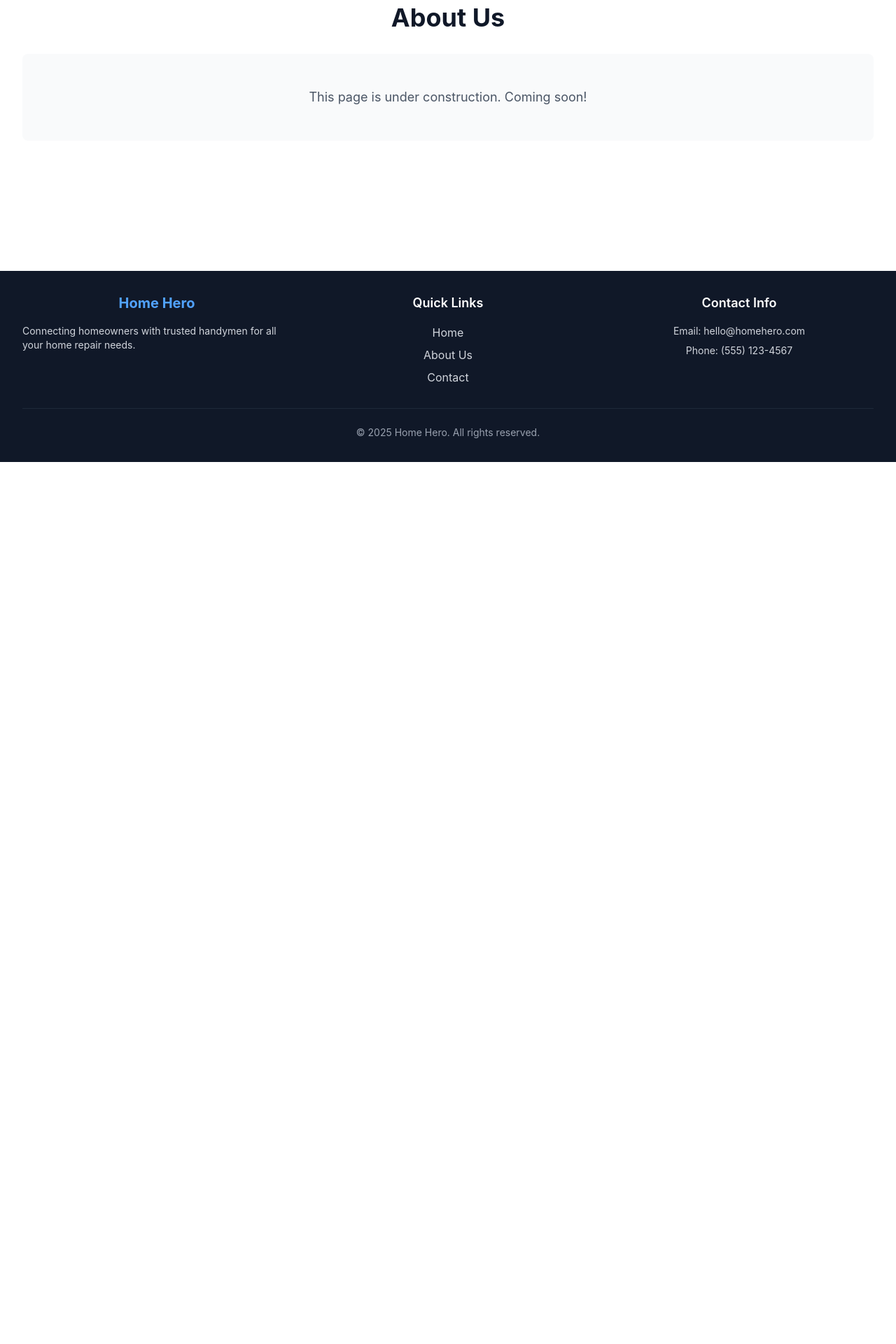
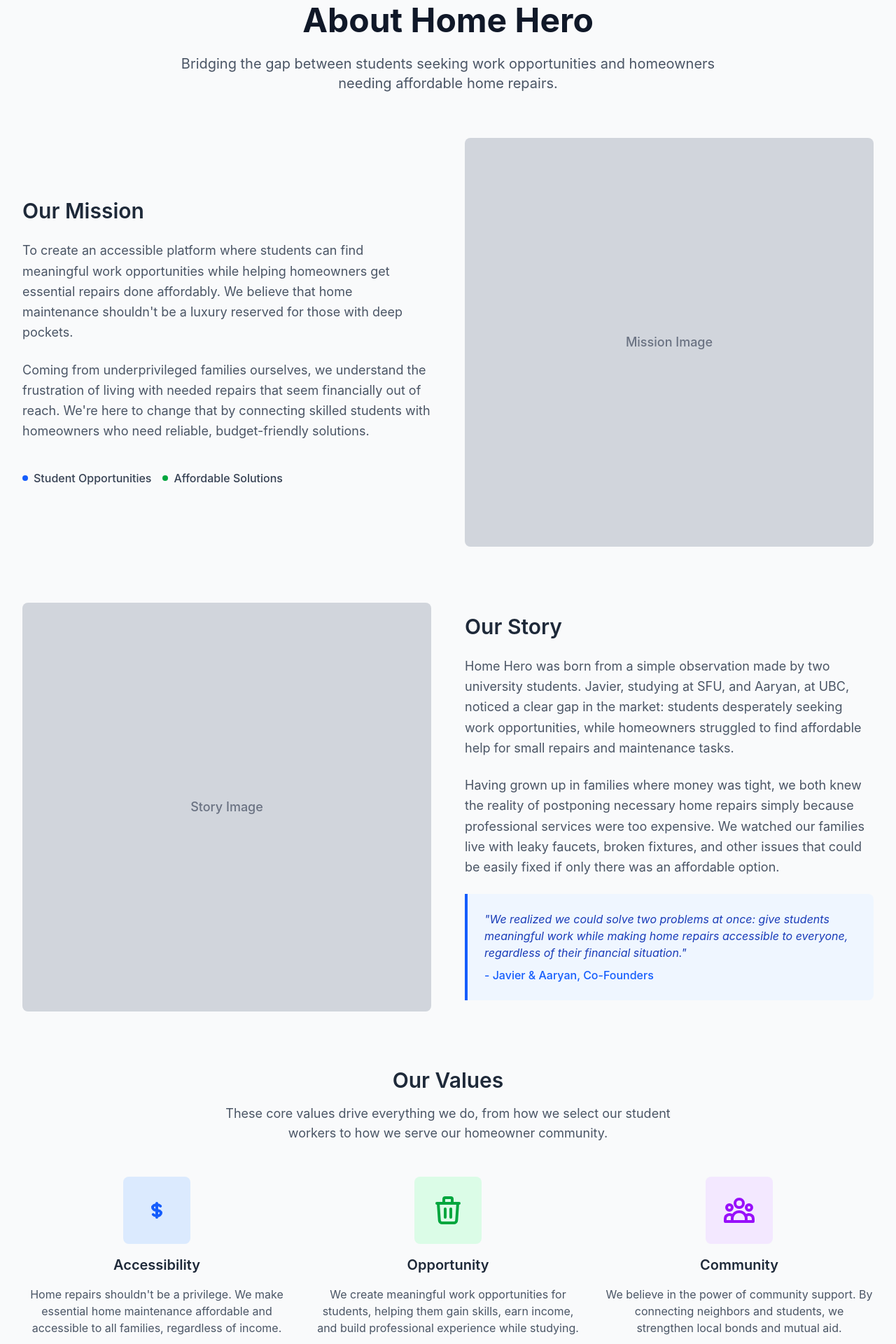
Before and after one commit to aaryan-rampal/home-hero, a React (Vite) app in the folder frontend/: page /about in a window 1280 px wide. Shown: the part 140-2060 px from the top of the page at 70% size. Before the commit the page ends 800 px from the top, so only its background shows below. Built offline with nearby package versions, Linux system fonts and the light colour scheme.

Commit message:
feat: enhance About page with detailed mission, story, values, and team sections for improved user engagement

```diff
--- a/frontend/src/pages/About.tsx
+++ b/frontend/src/pages/About.tsx
@@ -1,15 +1,149 @@
 const About = () => {
   return (
-    <div className="py-20">
+    <div className="py-20 bg-gray-50">
       <div className="max-w-7xl mx-auto px-4 sm:px-6 lg:px-8">
-        <div className="text-center">
-          <h1 className="text-4xl font-bold text-gray-900 mb-8">About Us</h1>
-          <div className="bg-gray-50 p-12 rounded-lg">
-            <p className="text-lg text-gray-600">
-              This page is under construction. Coming soon!
+        {/* Header Section */}
+        <div className="text-center mb-16">
+          <h1 className="text-4xl md:text-5xl font-bold text-gray-900 mb-6">About Home Hero</h1>
+          <p className="text-xl text-gray-600 max-w-3xl mx-auto">
+            Bridging the gap between students seeking work opportunities and homeowners needing affordable home repairs.
+          </p>
+        </div>
+
+        {/* Mission Section */}
+        <div className="grid lg:grid-cols-2 gap-12 items-center mb-20">
+          <div className="space-y-6">
+            <h2 className="text-3xl font-semibold text-gray-800">Our Mission</h2>
+            <p className="text-gray-600 text-lg leading-relaxed">
+              To create an accessible platform where students can find meaningful work opportunities while helping homeowners get essential repairs done affordably. We believe that home maintenance shouldn't be a luxury reserved for those with deep pockets.
+            </p>
+            <p className="text-gray-600 text-lg leading-relaxed">
+              Coming from underprivileged families ourselves, we understand the frustration of living with needed repairs that seem financially out of reach. We're here to change that by connecting skilled students with homeowners who need reliable, budget-friendly solutions.
+            </p>
+            <div className="flex items-center space-x-4 pt-4">
+              <div className="flex items-center space-x-2">
+                <div className="w-2 h-2 bg-blue-600 rounded-full"></div>
+                <span className="text-gray-700 font-medium">Student Opportunities</span>
+              </div>
+              <div className="flex items-center space-x-2">
+                <div className="w-2 h-2 bg-green-600 rounded-full"></div>
+                <span className="text-gray-700 font-medium">Affordable Solutions</span>
+              </div>
+            </div>
+          </div>
+          <div className="bg-gray-300 aspect-square rounded-lg flex items-center justify-center">
+            <span className="text-gray-500 text-lg font-medium">Mission Image</span>
+          </div>
+        </div>
+
+        {/* Story Section */}
+        <div className="grid lg:grid-cols-2 gap-12 items-center mb-20">
+          <div className="bg-gray-300 aspect-square rounded-lg flex items-center justify-center order-2 lg:order-1">
+            <span className="text-gray-500 text-lg font-medium">Story Image</span>
+          </div>
+          <div className="space-y-6 order-1 lg:order-2">
+            <h2 className="text-3xl font-semibold text-gray-800">Our Story</h2>
+            <p className="text-gray-600 text-lg leading-relaxed">
+              Home Hero was born from a simple observation made by two university students. Javier, studying at SFU, and Aaryan, at UBC, noticed a clear gap in the market: students desperately seeking work opportunities, while homeowners struggled to find affordable help for small repairs and maintenance tasks.
+            </p>
+            <p className="text-gray-600 text-lg leading-relaxed">
+              Having grown up in families where money was tight, we both knew the reality of postponing necessary home repairs simply because professional services were too expensive. We watched our families live with leaky faucets, broken fixtures, and other issues that could be easily fixed if only there was an affordable option.
+            </p>
+            <div className="bg-blue-50 border-l-4 border-blue-600 p-6 rounded-r-lg">
+              <p className="text-blue-800 italic">
+                "We realized we could solve two problems at once: give students meaningful work while making home repairs accessible to everyone, regardless of their financial situation."
+              </p>
+              <p className="text-blue-600 font-medium mt-2">- Javier & Aaryan, Co-Founders</p>
+            </div>
+          </div>
+        </div>
+
+        {/* Values Section */}
+        <div className="mb-20">
+          <div className="text-center mb-12">
+            <h2 className="text-3xl font-semibold text-gray-800 mb-4">Our Values</h2>
+            <p className="text-gray-600 text-lg max-w-2xl mx-auto">
+              These core values drive everything we do, from how we select our student workers to how we serve our homeowner community.
             </p>
           </div>
+
+          <div className="grid md:grid-cols-3 gap-8">
+            <div className="text-center space-y-4">
+              <div className="bg-blue-100 w-24 h-24 rounded-lg mx-auto flex items-center justify-center">
+                <svg className="w-12 h-12 text-blue-600" fill="none" stroke="currentColor" viewBox="0 0 24 24">
+                  <path strokeLinecap="round" strokeLinejoin="round" strokeWidth={2} d="M12 8c-1.657 0-3 .895-3 2s1.343 2 3 2 3 .895 3 2-1.343 2-3 2m0-8c1.11 0 2.08.402 2.599 1M12 8V7m0 1v8m0 0v1m0-1c-1.11 0-2.08-.402-2.599-1" />
+                </svg>
+              </div>
+              <h3 className="text-xl font-semibold text-gray-800">Accessibility</h3>
+              <p className="text-gray-600">
+                Home repairs shouldn't be a privilege. We make essential home maintenance affordable and accessible to all families, regardless of income.
+              </p>
+            </div>
+
+            <div className="text-center space-y-4">
+              <div className="bg-green-100 w-24 h-24 rounded-lg mx-auto flex items-center justify-center">
+                <svg className="w-12 h-12 text-green-600" fill="none" stroke="currentColor" viewBox="0 0 24 24">
+                  <path strokeLinecap="round" strokeLinejoin="round" strokeWidth={2} d="M19 7l-.867 12.142A2 2 0 0116.138 21H7.862a2 2 0 01-1.995-1.858L5 7m5 4v6m4-6v6m1-10V4a1 1 0 00-1-1h-4a1 1 0 00-1 1v3M4 7h16" />
+                </svg>
+              </div>
+              <h3 className="text-xl font-semibold text-gray-800">Opportunity</h3>
+              <p className="text-gray-600">
+                We create meaningful work opportunities for students, helping them gain skills, earn income, and build professional experience while studying.
+              </p>
+            </div>
+
+            <div className="text-center space-y-4">
+              <div className="bg-purple-100 w-24 h-24 rounded-lg mx-auto flex items-center justify-center">
+                <svg className="w-12 h-12 text-purple-600" fill="none" stroke="currentColor" viewBox="0 0 24 24">
+                  <path strokeLinecap="round" strokeLinejoin="round" strokeWidth={2} d="M17 20h5v-2a3 3 0 00-5.356-1.857M17 20H7m10 0v-2c0-.656-.126-1.283-.356-1.857M7 20H2v-2a3 3 0 015.356-1.857M7 20v-2c0-.656.126-1.283.356-1.857m0 0a5.002 5.002 0 019.288 0M15 7a3 3 0 11-6 0 3 3 0 016 0zm6 3a2 2 0 11-4 0 2 2 0 014 0zM7 10a2 2 0 11-4 0 2 2 0 014 0z" />
+                </svg>
+              </div>
+              <h3 className="text-xl font-semibold text-gray-800">Community</h3>
+              <p className="text-gray-600">
+                We believe in the power of community support. By connecting neighbors and students, we strengthen local bonds and mutual aid.
+              </p>
+            </div>
+          </div>
         </div>
+
+        {/* Team Section */}
+        <div className="mb-20">
+          <div className="text-center mb-12">
+            <h2 className="text-3xl font-semibold text-gray-800 mb-4">Meet Our Team</h2>
+            <p className="text-gray-600 text-lg max-w-2xl mx-auto">
+              Two students from different universities, united by a shared vision of making home repairs accessible to everyone.
+            </p>
+          </div>
+
+          <div className="grid md:grid-cols-2 gap-8 max-w-4xl mx-auto">
+            <div className="text-center space-y-4">
+              <div className="bg-gradient-to-br from-blue-100 to-blue-200 aspect-square rounded-lg flex items-center justify-center">
+                <span className="text-blue-600 text-lg font-medium">Javier's Photo</span>
+              </div>
+              <div>
+                <h3 className="text-lg font-semibold text-gray-800">Javier (Anand) Taylor</h3>
+                <p className="text-blue-600 font-medium">Co-Founder</p>
+                <p className="text-gray-600 text-sm mt-2">
+                  SFU student passionate about creating opportunities for fellow students while solving real community problems.
+                </p>
+              </div>
+            </div>
+
+            <div className="text-center space-y-4">
+              <div className="bg-gradient-to-br from-green-100 to-green-200 aspect-square rounded-lg flex items-center justify-center">
+                <span className="text-green-600 text-lg font-medium">Aaryan's Photo</span>
+              </div>
+              <div>
+                <h3 className="text-lg font-semibold text-gray-800">Aaryan Rampal</h3>
+                <p className="text-blue-600 font-medium">Co-Founder</p>
+                <p className="text-gray-600 text-sm mt-2">
+                  UBC student dedicated to making essential home services accessible to families from all economic backgrounds.
+                </p>
+              </div>
+            </div>
+          </div>
+        </div>
+
       </div>
     </div>
   )
```
